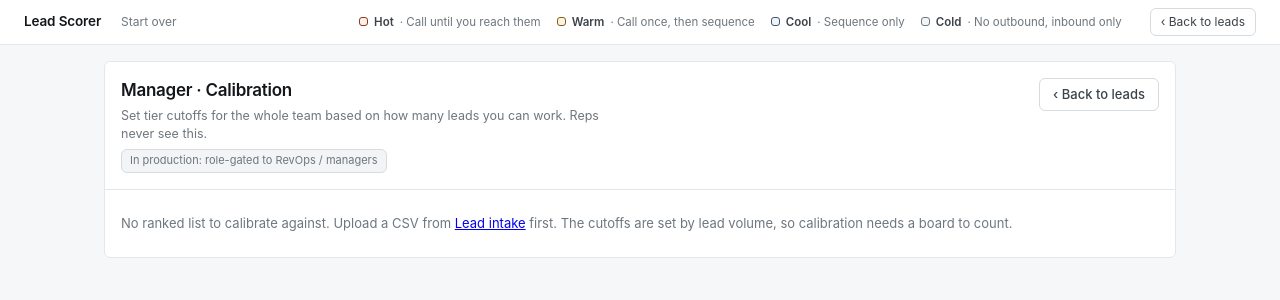
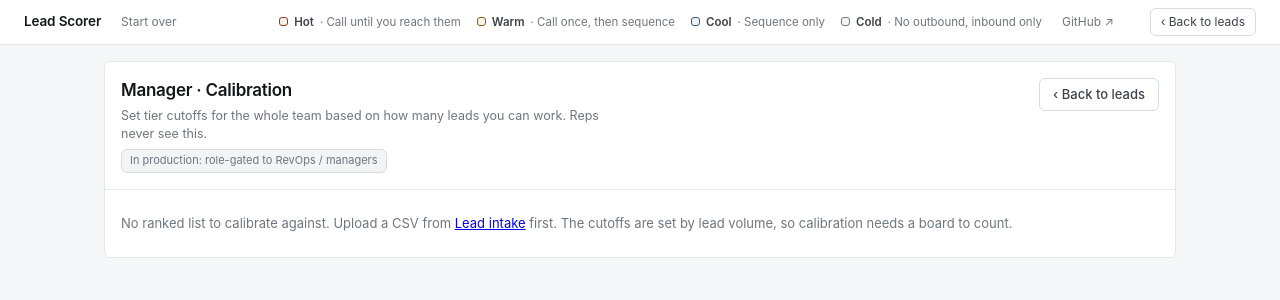
Before and after one commit to dylanglatt/gtm-lead-scorer, a Flask app: page /calibrate in a window 1280 px wide. Shown: the top 300 px of the page. Run offline with Flask 3, Linux system fonts and the light colour scheme; parts of the project's set-up code (start-up, migrations or seed data) failed here and were passed over.

Commit message:
Link the source from the header
A public demo with no route back to the repository is showing half of what it is
worth showing. It opens in a new tab so clicking it does not cost somebody the
board they just ranked, and carries rel=noopener with it.

Styled as .startover rather than .gear: the same quiet nav treatment already used
on the left of this bar, so it sits beside Manager · Calibration without competing
with it. Labelled GitHub rather than Source, because Source is the name of a field
on the form directly below.

```diff
--- a/templates/base.html
+++ b/templates/base.html
@@ -322,6 +322,8 @@ td.rank{color:var(--faint)}
         <span class="lg"><i class="dot {{t.key}}"></i><b>{{t.name}}</b> · {{t.action}}</span>
       {% endfor %}
     </div>
+    <a class="startover" href="https://github.com/dylanglatt/gtm-lead-scorer"
+       target="_blank" rel="noopener">GitHub ↗</a>
     {% if view=='calibrate' %}
       <a class="gear" href="{{cal.back_url}}">‹ Back to leads</a>
     {% else %}
```
